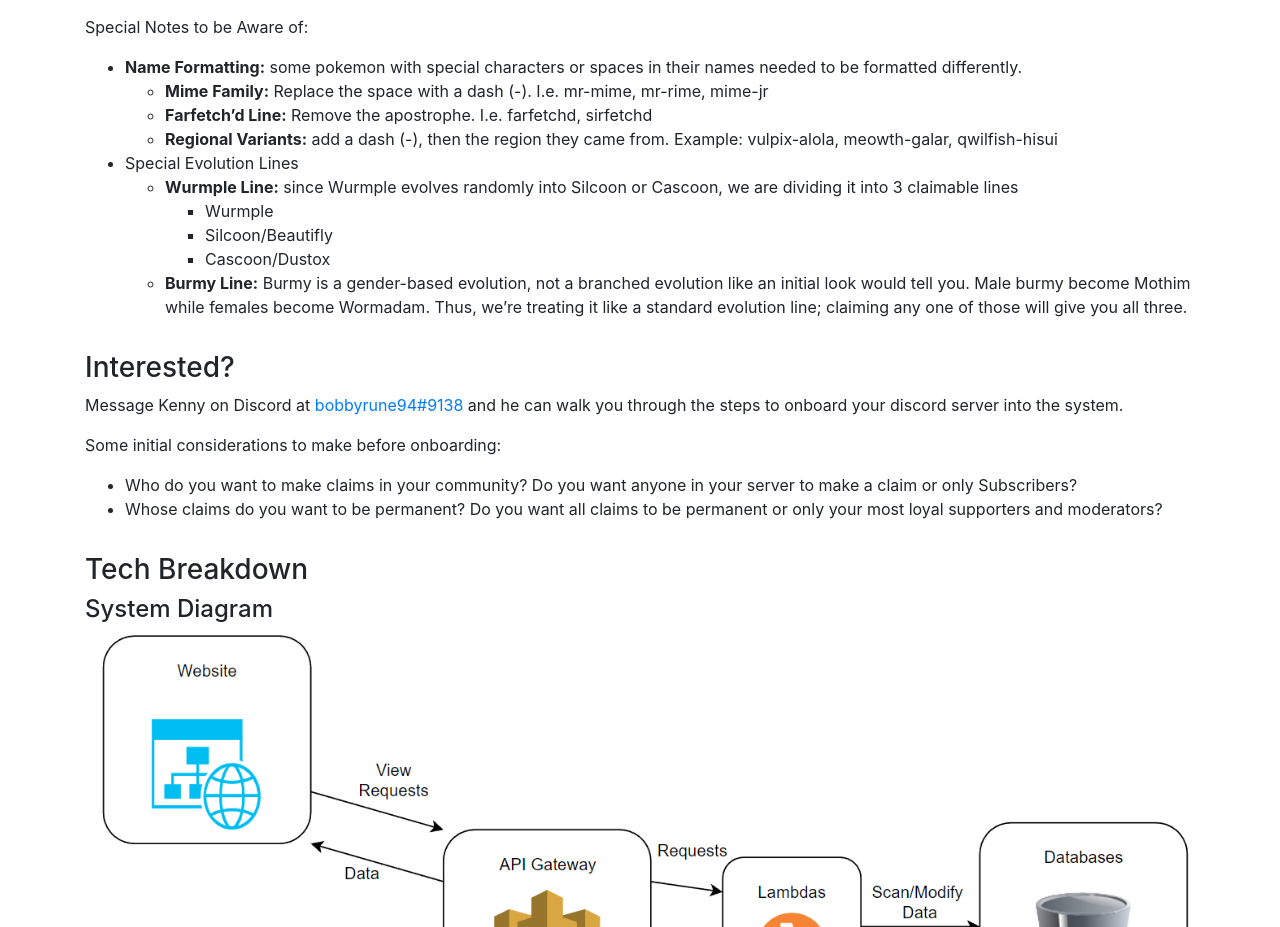
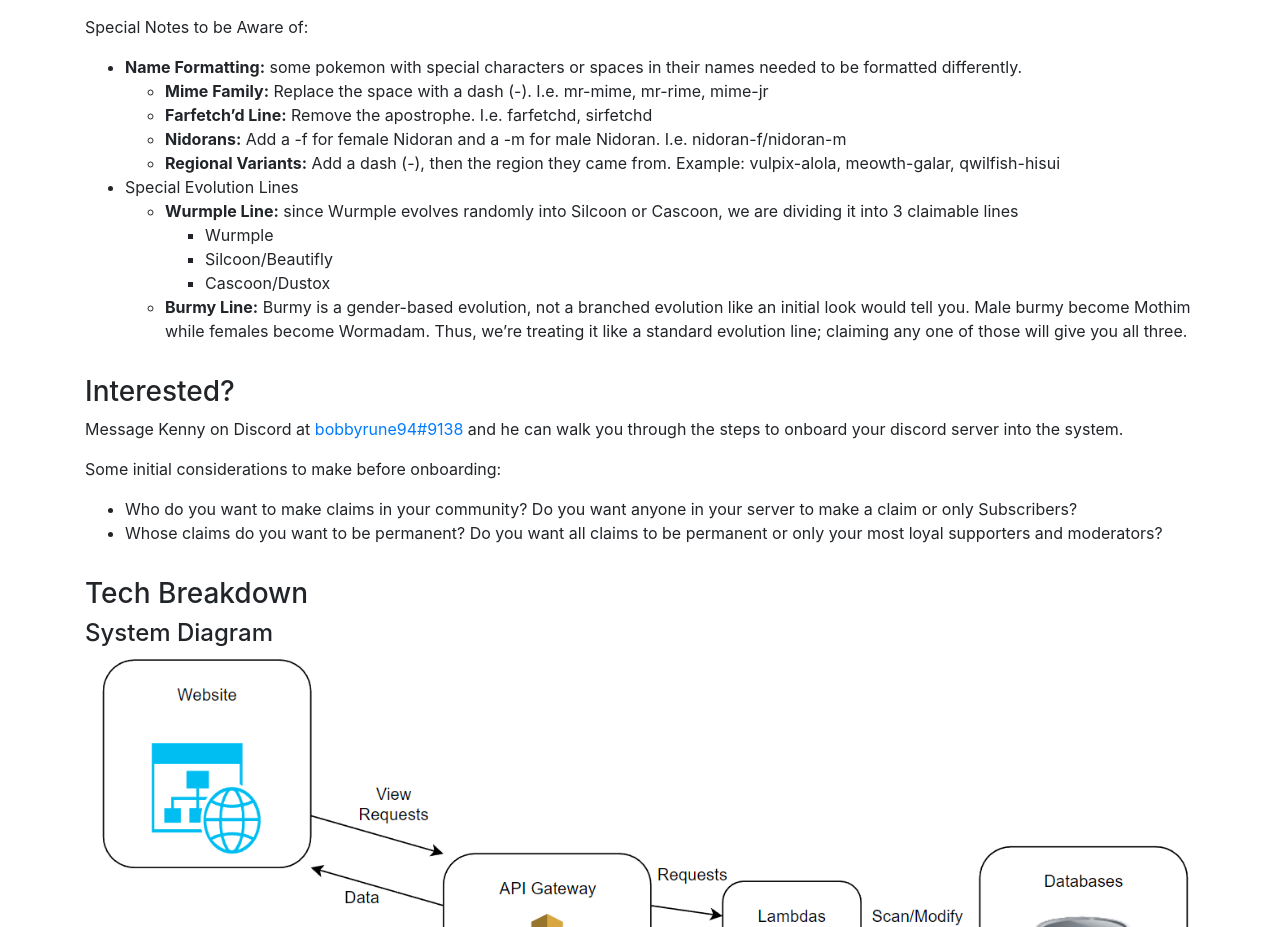
Before and after one commit to bobbyrune94/NuzlockeNameClaimSite, an Angular app in the folder poke-name-claim-site/: page /about in a window 1280 px wide. Shown: the part 1600-2527 px from the top of the page. Built offline with nearby package versions, Linux system fonts and the light colour scheme.

Commit message:
added nidorans to notes section

```diff
--- a/poke-name-claim-site/src/app/about/about.component.html
+++ b/poke-name-claim-site/src/app/about/about.component.html
@@ -74,7 +74,8 @@
                     <ul>
                         <li><span class="bold">Mime Family:</span> Replace the space with a dash (-). I.e. mr-mime, mr-rime, mime-jr</li>
                         <li><span class="bold">Farfetch’d Line:</span> Remove the apostrophe. I.e. farfetchd, sirfetchd</li>
-                        <li><span class="bold">Regional Variants:</span> add a dash (-), then the region they came from. Example: vulpix-alola, meowth-galar, qwilfish-hisui</li>
+                        <li><span class="bold">Nidorans:</span> Add a -f for female Nidoran and a -m for male Nidoran. I.e. nidoran-f/nidoran-m</li>
+                        <li><span class="bold">Regional Variants:</span> Add a dash (-), then the region they came from. Example: vulpix-alola, meowth-galar, qwilfish-hisui</li>
                     </ul>
                 </li>
                 <li>
```
Also changed, not shown: 1 other file (tests, documents, lock files or other folders).
